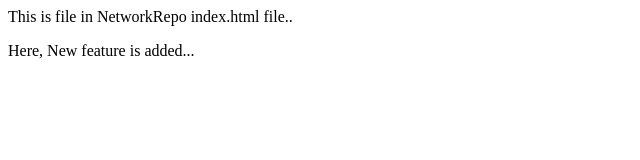
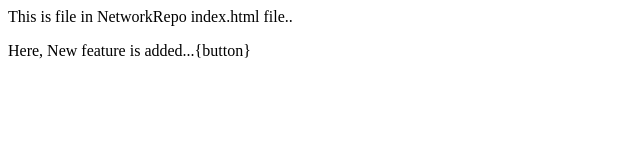
Before and after one commit to jaswanthsinghrasaputra/Network---2, a plain HTML site: page index.html in a window 1280 px wide. Shown: the full height of the page, 0-640 px from the left. Drawn offline with Linux system fonts and the light colour scheme.

```diff
--- a/index.html
+++ b/index.html
@@ -1,3 +1,3 @@
 <p>This is file in NetworkRepo index.html file..</p>
 
-<p>Here, New feature is added...</p>
+<p>Here, New feature is added...{button}</p>
```
